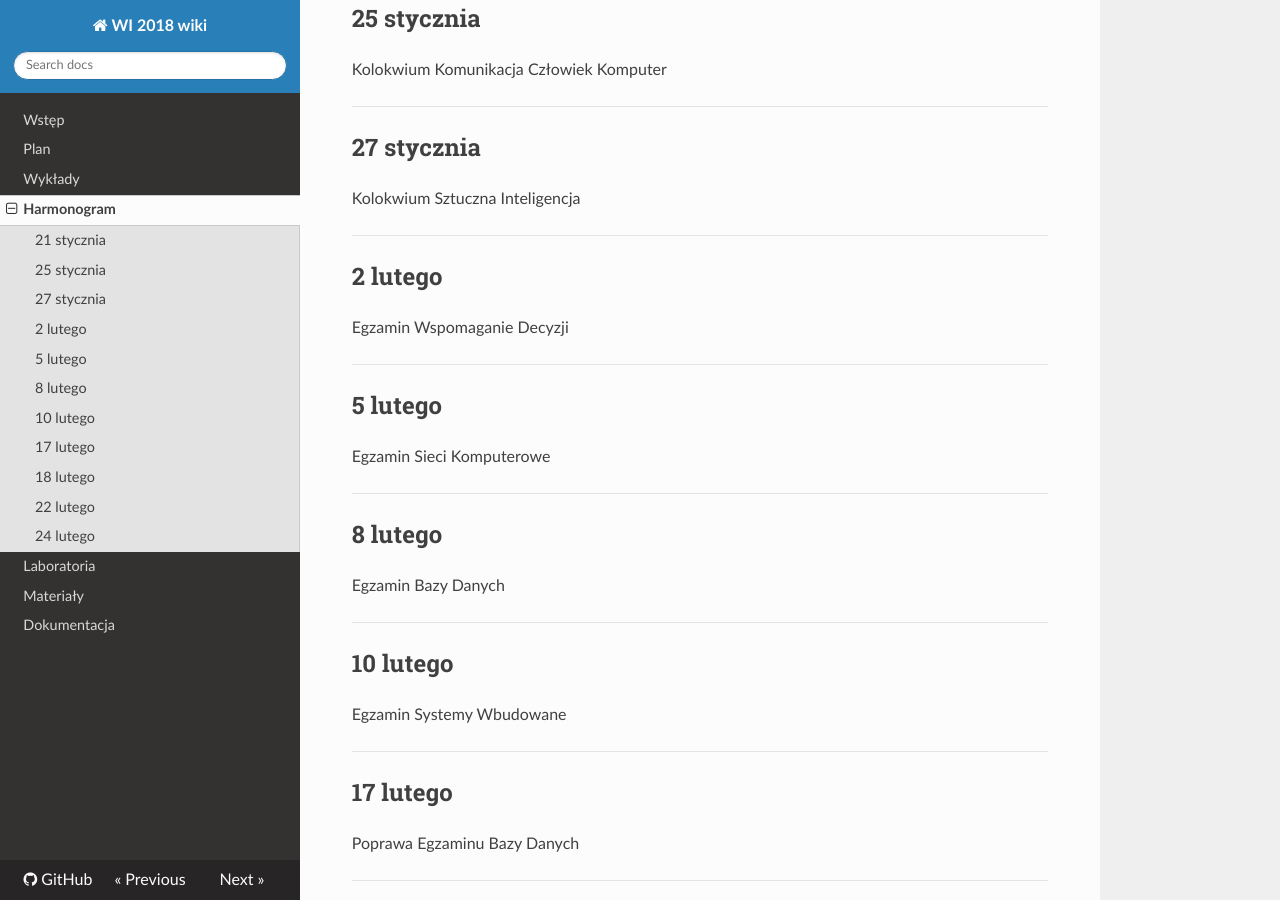
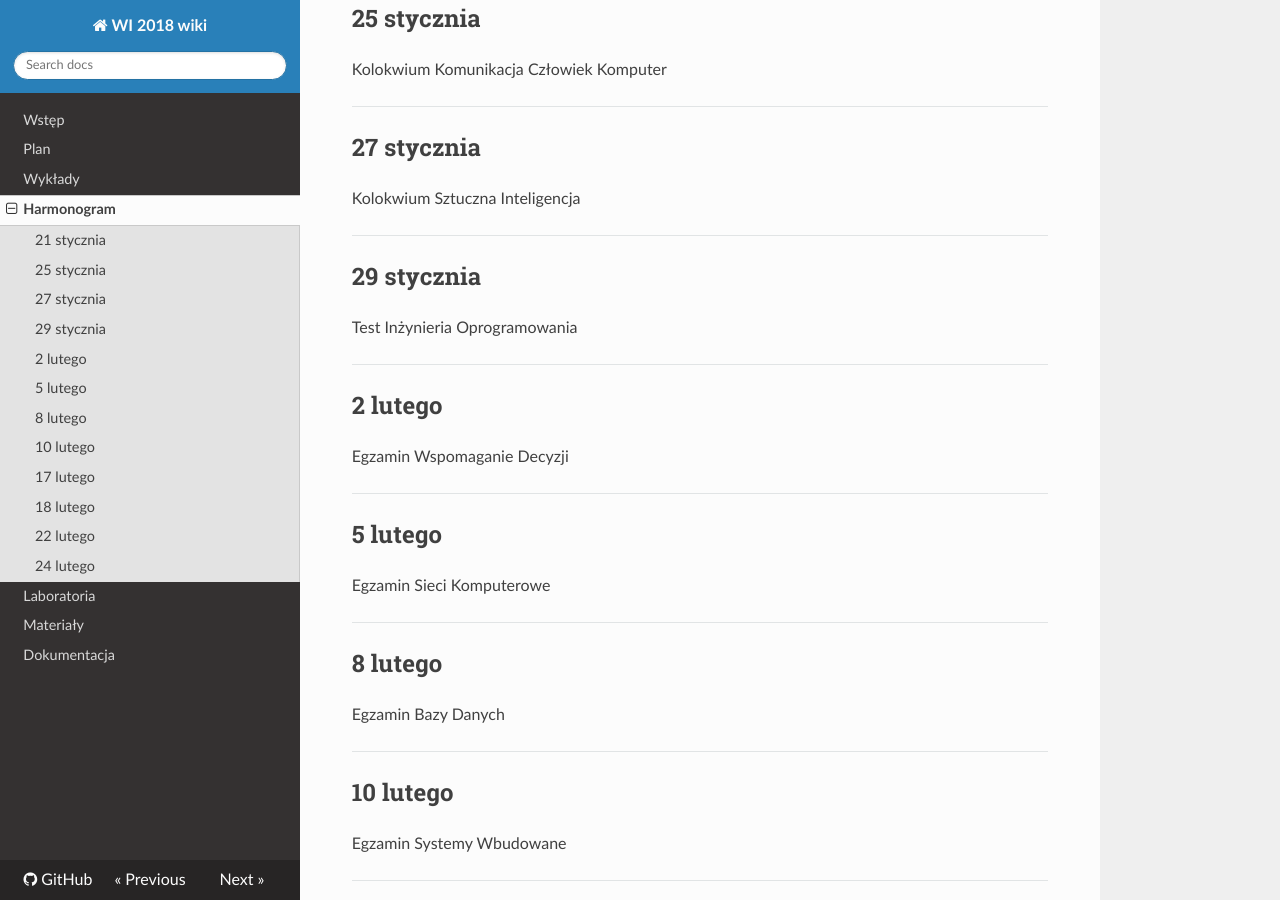
Before and after one commit to PUT-WI-18/wi18-wiki-sem5, an MkDocs documentation site: the page built from docs/terminarz.md, in a window 1280 px wide and 900 px high, scrolled down 312 px. Built offline with MkDocs 1.6.1, drawn with Linux system fonts in a browser that asks for light colours; nearby versions of some CDN libraries.

Commit message:
Update terminarz.md

```diff
--- a/docs/terminarz.md
+++ b/docs/terminarz.md
@@ -14,6 +14,11 @@ Kolokwium Komunikacja Człowiek Komputer
 Kolokwium Sztuczna Inteligencja
 
 ------------------------
+
+## 29 stycznia
+Test Inżynieria Oprogramowania
+
+----------------------
 
 ## 2 lutego
 Egzamin Wspomaganie Decyzji
```
